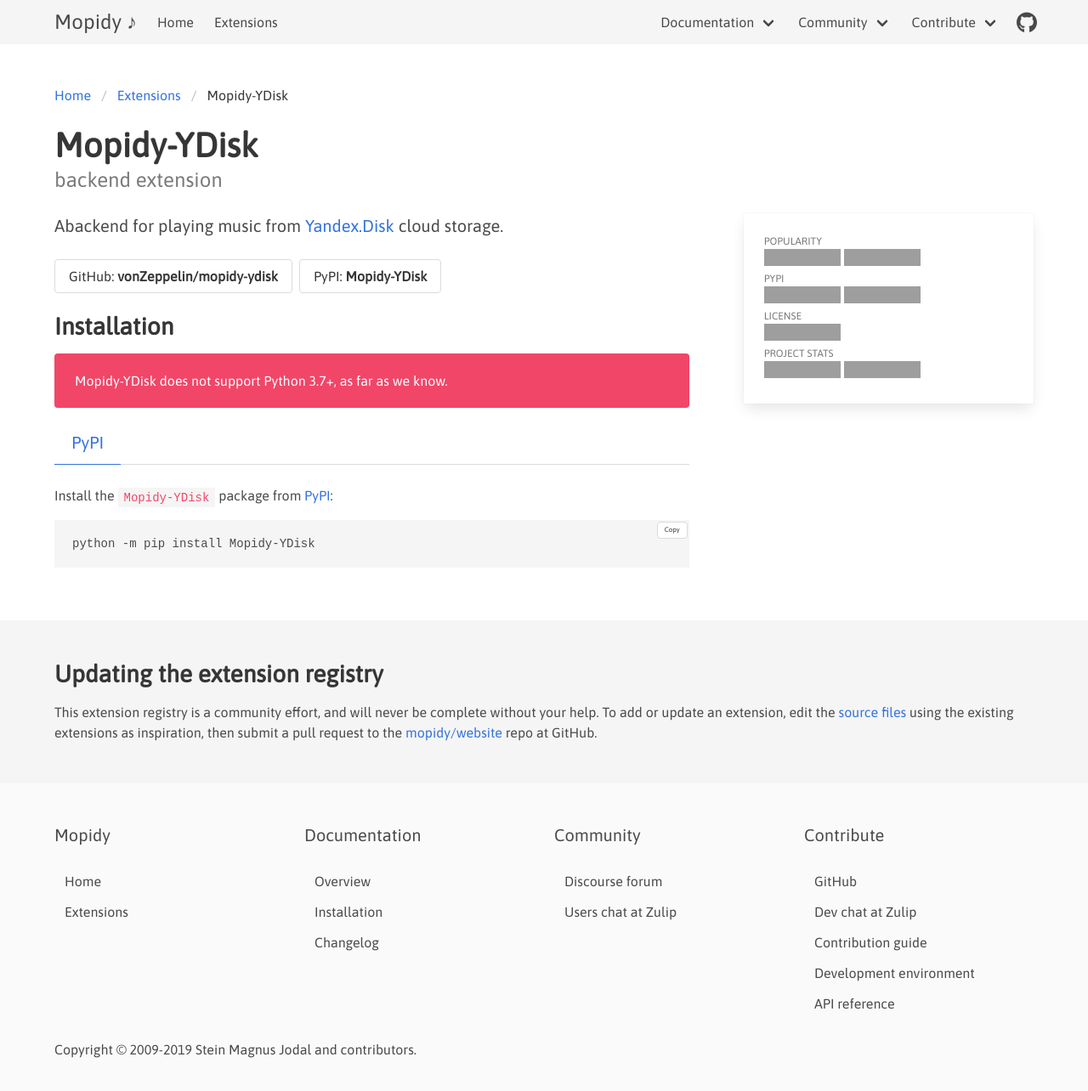
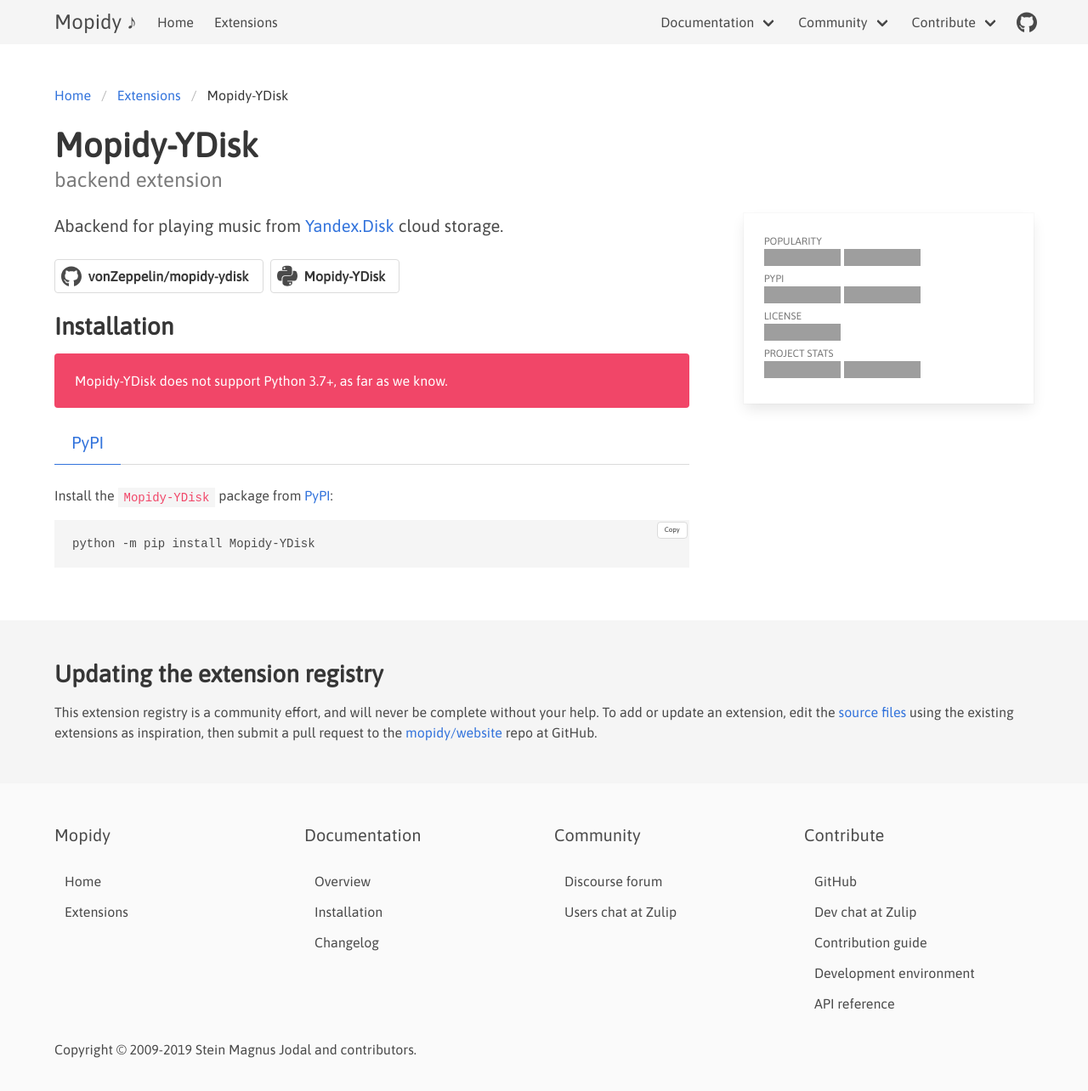
Before and after one commit to mopidy/website, a Jekyll site: the page built from _ext/ydisk.md, in a window 1280 px wide, cut to the strip 0-1343 px from the top of the page. Shown: the top 1284 px of the strip at 85% size. Built offline with Jekyll 4.4.1, drawn with Linux system fonts in a browser that asks for light colours; grey boxes are pictures that could not be loaded.

Commit message:
ext: Use GitHub/Python logos instead of text

```diff
--- a/_layouts/default.html
+++ b/_layouts/default.html
@@ -76,11 +76,7 @@
           </div>
         </div>
         <a class="navbar-item is-hidden-mobile" href="https://github.com/mopidy" title="GitHub">
-          <span class="icon">
-            <svg aria-hidden="true" focusable="false" data-prefix="fab" data-icon="github" class="svg-inline--fa fa-github fa-w-16" role="img" xmlns="http://www.w3.org/2000/svg" viewBox="0 0 496 512">
-              <path fill="currentColor" d="M165.9 397.4c0 2-2.3 3.6-5.2 3.6-3.3.3-5.6-1.3-5.6-3.6 0-2 2.3-3.6 5.2-3.6 3-.3 5.6 1.3 5.6 3.6zm-31.1-4.5c-.7 2 1.3 4.3 4.3 4.9 2.6 1 5.6 0 6.2-2s-1.3-4.3-4.3-5.2c-2.6-.7-5.5.3-6.2 2.3zm44.2-1.7c-2.9.7-4.9 2.6-4.6 4.9.3 2 2.9 3.3 5.9 2.6 2.9-.7 4.9-2.6 4.6-4.6-.3-1.9-3-3.2-5.9-2.9zM244.8 8C106.1 8 0 113.3 0 252c0 110.9 69.8 205.8 169.5 239.2 12.8 2.3 17.3-5.6 17.3-12.1 0-6.2-.3-40.4-.3-61.4 0 0-70 15-84.7-29.8 0 0-11.4-29.1-27.8-36.6 0 0-22.9-15.7 1.6-15.4 0 0 24.9 2 38.6 25.8 21.9 38.6 58.6 27.5 72.9 20.9 2.3-16 8.8-27.1 16-33.7-55.9-6.2-112.3-14.3-112.3-110.5 0-27.5 7.6-41.3 23.6-58.9-2.6-6.5-11.1-33.3 2.6-67.9 20.9-6.5 69 27 69 27 20-5.6 41.5-8.5 62.8-8.5s42.8 2.9 62.8 8.5c0 0 48.1-33.6 69-27 13.7 34.7 5.2 61.4 2.6 67.9 16 17.7 25.8 31.5 25.8 58.9 0 96.5-58.9 104.2-114.8 110.5 9.2 7.9 17 22.9 17 46.4 0 33.7-.3 75.4-.3 83.6 0 6.5 4.6 14.4 17.3 12.1C428.2 457.8 496 362.9 496 252 496 113.3 383.5 8 244.8 8zM97.2 352.9c-1.3 1-1 3.3.7 5.2 1.6 1.6 3.9 2.3 5.2 1 1.3-1 1-3.3-.7-5.2-1.6-1.6-3.9-2.3-5.2-1zm-10.8-8.1c-.7 1.3.3 2.9 2.3 3.9 1.6 1 3.6.7 4.3-.7.7-1.3-.3-2.9-2.3-3.9-2-.6-3.6-.3-4.3.7zm32.4 35.6c-1.6 1.3-1 4.3 1.3 6.2 2.3 2.3 5.2 2.6 6.5 1 1.3-1.3.7-4.3-1.3-6.2-2.2-2.3-5.2-2.6-6.5-1zm-11.4-14.7c-1.6 1-1.6 3.6 0 5.9 1.6 2.3 4.3 3.3 5.6 2.3 1.6-1.3 1.6-3.9 0-6.2-1.4-2.3-4-3.3-5.6-2z"></path>
-            </svg>
-          </span>
+          <span class="icon">{% include icons/github.svg %}</span>
         </a>
       </div>
     </div>
--- a/_layouts/ext.html
+++ b/_layouts/ext.html
@@ -39,12 +39,14 @@
         <div class="buttons">
           {% if ext.dev.github %}
             <a href="https://github.com/{{ ext.dev.github }}" class="button">
-              GitHub:&nbsp;<strong>{{ ext.dev.github }}</strong>
+              <span class="icon has-text-grey-dark" title="GitHub">{% include icons/github.svg %}</span>
+              &nbsp;<strong>{{ ext.dev.github }}</strong>
             </a>
           {% endif %}
           {% if ext.dist.pypi %}
             <a href="https://pypi.org/project/{{ ext.dist.pypi }}" class="button">
-              PyPI:&nbsp;<strong>{{ ext.dist.pypi }}</strong>
+              <span class="icon has-text-grey-dark" title="PyPI">{% include icons/python.svg %}</span>
+              &nbsp;<strong>{{ ext.dist.pypi }}</strong>
             </a>
           {% endif %}
         </div>
```
Also changed, not shown: _includes/icons/github.svg (added), _includes/icons/python.svg (added).
